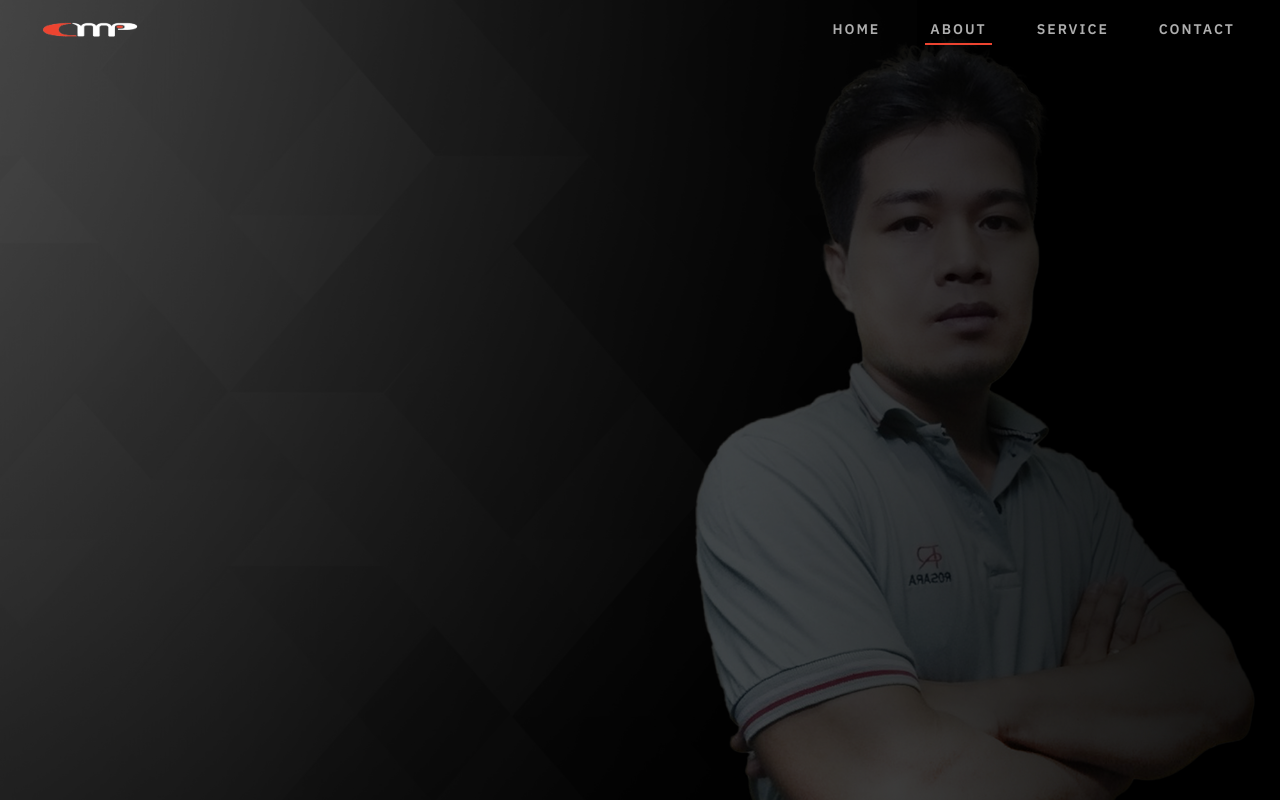
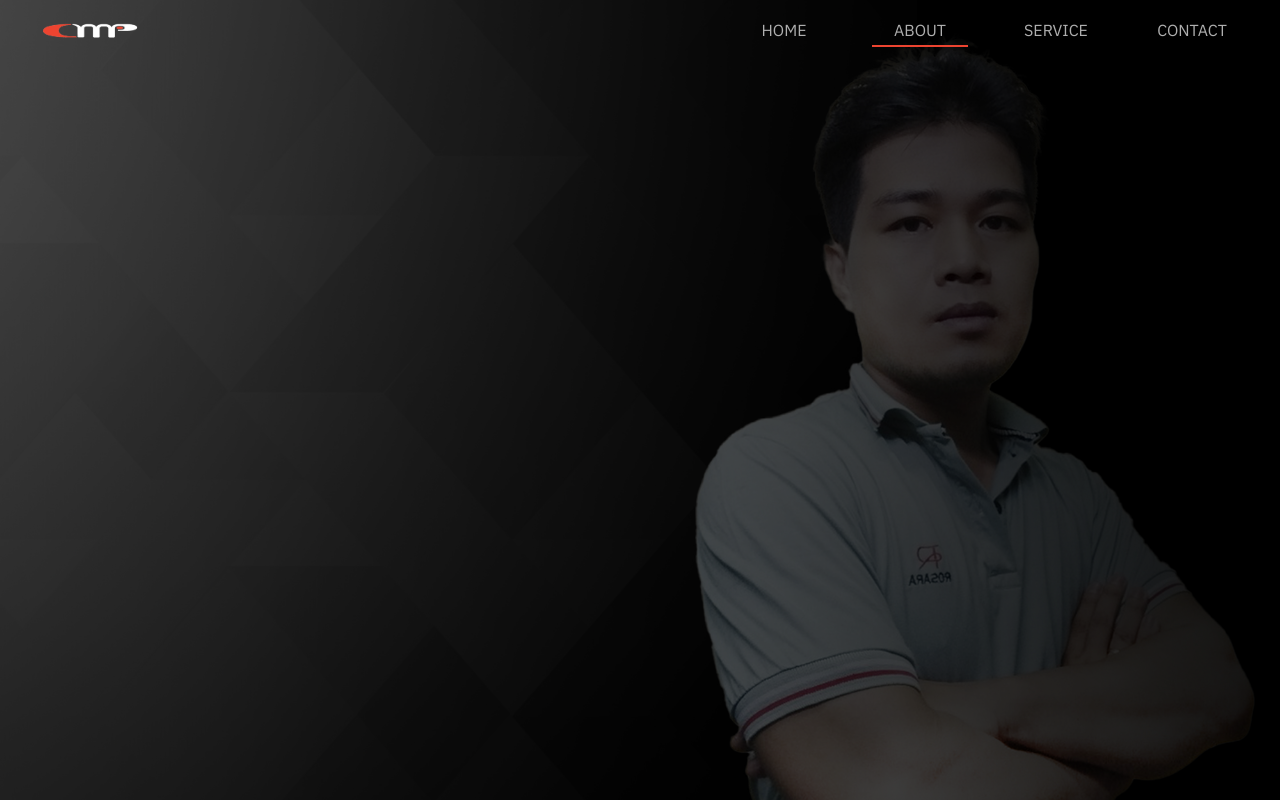
Before and after one commit to thong20/ReactJS, a React (Create React App) app: page /about in a window 1280 px wide. Shown: the top 800 px of the page. Built offline with nearby package versions, Linux system fonts and the light colour scheme; some icons are missing; a web font is replaced by a local one.

Commit message:
fixed scroll to top

```diff
--- a/src/Components/Navbar/Navbar.js
+++ b/src/Components/Navbar/Navbar.js
@@ -1,12 +1,14 @@
 /* eslint-disable no-unused-vars */
 /* eslint-disable no-undef */
-import React from 'react'
+import React, {useEffect, useState} from 'react'
 import './navbar.scss'
 import PropTypes from 'prop-types'
-import {NavLink} from 'react-router-dom'
+import {NavLink, useHistory} from 'react-router-dom'
 
 import logo from '../../images/logo.png'
 import {enableScroll, disableScroll} from '../../features/disableScroll'
+import redirect from "react-router-dom/es/Redirect";
+import Navlink from "../Navlink/Navlink";
 
 // Khai báo thuộc tính cho Component
 Navbar.propTypes = {
@@ -23,55 +25,70 @@ Navbar.defaultProps = {
 
 export default function Navbar(props){
   const {setStep} = props
+  const history = useHistory();
+  const [menus, setMenus] = useState(() =>
+    [
+      {name: 'home', isActive: history.location.pathname === '/home' || history.location.pathname === '/'},
+      {name: 'about', isActive: history.location.pathname === '/about'},
+      {name: 'service', isActive: history.location.pathname === '/service'},
+      {name: 'contact', isActive: history.location.pathname === '/contact'},
+    ]
+  );
+
+  console.log('history:', history)
 
   function toggleMenu(){
     const menu = document.querySelectorAll('.nav-items')[0]
     menu.style.top = 0
     disableScroll()
   }
-  function goTo(str_location){
+
+  // function goToHome(){
+  //   console.log('goToHome()');
+  //   $('html').animate({scrollTop: 0}, 600, function(){
+  //     setStep('home');
+  //     history.push('/');
+  //   });
+  // }
+
+
+  function goTo(str_location, index){
     enableScroll();
     const menu = document.querySelectorAll('.nav-items')[0]
-    menu.style.top = '100vh'
+    menu.style.top = '100vh'; // 👈👈 for menu responsive
+    // $('html').animate({scrollTop: 0}, 600);
+    // setStep(str_location)
+
     $(function(){
-      $('html, body').animate({scrollTop: 0}, 600);
+      $('html').animate({scrollTop: 0}, 500, function(){
+        setStep(str_location);
+        history.push(str_location);
+        const newMenus = menus.map(menu => ({...menu, isActive: false}));
+        newMenus[index].isActive = true;
+        setMenus(newMenus);
+      });
     })
-    setStep(str_location)
   }
-
 
   return (
     <div id='Navbar'>
       <div id="blur"></div>
       <nav className='nav'>
         <div className="logo">
-          <NavLink onClick={() => goTo('home')} to='/' exact>
-            <img src={logo} alt="" width='100%' height='100%'/>
-          </NavLink>
+          <img onClick={() => goTo('/', 0)} src={logo} alt="" width='100%' height='100%'/>
         </div>
 
         <div className="menu">
           <ul className='nav-items'>
+            {
+              menus.map((menu, index) => (
                 <li className="nav-item">
-                <NavLink onClick={() => goTo('home')} to='/' exact activeClassName='active'>
-                  Home
-                </NavLink>
+                  <Navlink onClick={() => goTo(menu.name, index)} activeClassName={menu.isActive ? 'active' : ''}>
+                    {menu.name}
+                  </Navlink>
                 </li>
-              <li className="nav-item">
-                <NavLink onClick={() => goTo('about')} to='/about' activeClassName='active'>
-                  About
-                </NavLink>
-              </li>
-              <li className='nav-item'>
-                <NavLink onClick={() => goTo('service')} to='/service' activeClassName='active'>
-                  Service
-                </NavLink>
-              </li>
-              <li className='nav-item'>
-                <NavLink onClick={() => goTo('contact')} to='/contact' activeClassName='active'>
-                  Contact
-                </NavLink>
-              </li>
+              ))
+            }
             <button onClick={() => goTo()}>Close</button>
           </ul>
 
--- a/src/Components/Navbar/navbar.scss
+++ b/src/Components/Navbar/navbar.scss
@@ -31,7 +31,12 @@
       img{
         object-fit: contain;
       }
+
+      &:hover{
+        cursor: pointer;
+      }
     }
+
 
     .menu{
       display: flex;
@@ -41,13 +46,10 @@
           text-align: center;
           padding: 5px 20px;
 
-          a{
-            color: theme.$colorFontGray;
-            padding: 5px;
-          }
-          a.active{
+          .active{
             border-bottom: 2px solid theme.$colorAccent
           }
+
         }
         button{
           display: none;
--- /dev/null
+++ b/src/Components/Navlink/Navlink.js
@@ -0,0 +1,57 @@
+/* eslint-disable no-unused-vars */
+/* eslint-disable no-undef */
+import React from 'react'
+import './Navlink.scss'
+import '../Navbar/navbar.scss'
+import PropTypes from 'prop-types'
+
+// Khai báo thuộc tính cho Component
+Navlink.propTypes = {
+  // link: https://legacy.reactjs.org/docs/typechecking-with-proptypes.html#proptypes
+  // todos: PropTypes.array,
+  // name: PropTypes.string,
+  // age: PropTypes.number,
+  // onTodoClick: PropTypes.func,
+
+  activeClassName : PropTypes.string, // passed from Navbar.js
+  onClick         : PropTypes.func    // passed from Navbar.js
+
+
+};
+
+// Gán giá trị mặc định cho props, khi
+// props không có giá trị
+Navlink.defaultProps = {
+  // todos: [],
+  // name: ''
+  // age: 0,
+  // onTodoClick: null,
+  style: {} // passed from Navbar.js
+};
+
+// - Khi có props activeClassName thì khi click lên component sẽ thêm class đó vào element
+// - Khi click lên component sẽ navigate đế url cần đến
+export default function Navlink(props) {
+  const {style, onClick, activeClassName} = props;
+
+  const handleOnClick = () => {
+    // 👇👇👇👇👇👇👇👇 add class active if it's declared
+    if(activeClassName){
+      const navLink = document.getElementById('Navlink');
+      navLink.classList.add(activeClassName);
+    }
+
+    onClick();
+
+  }
+
+
+  return (
+    <div onClick={onClick}
+         style={{...style}}
+         className={'Navlink ' +activeClassName}
+    >
+      {props.children}
+    </div>
+  )
+}
--- /dev/null
+++ b/src/Components/Navlink/Navlink.scss
@@ -0,0 +1,17 @@
+// Navlink.scss
+
+@use '../../AppTheme' as theme;
+
+.Navlink{
+  width: 6rem;
+  color: theme.$colorFontGray;
+  padding: 5px;
+  font-size: 1rem;
+  text-transform: uppercase;
+
+  &:hover{
+    cursor: pointer;
+  }
+
+
+}
```
Lines whose indentation alone changed are shown as unchanged.
